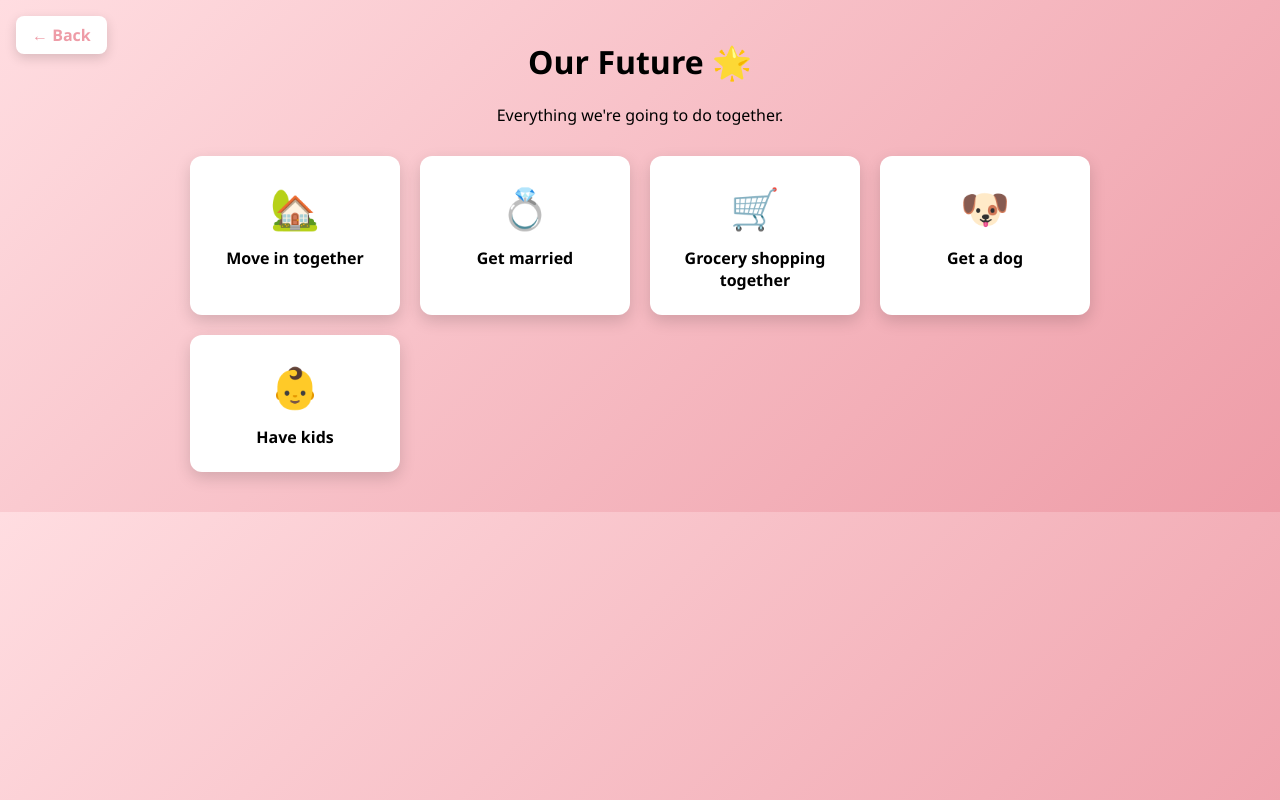
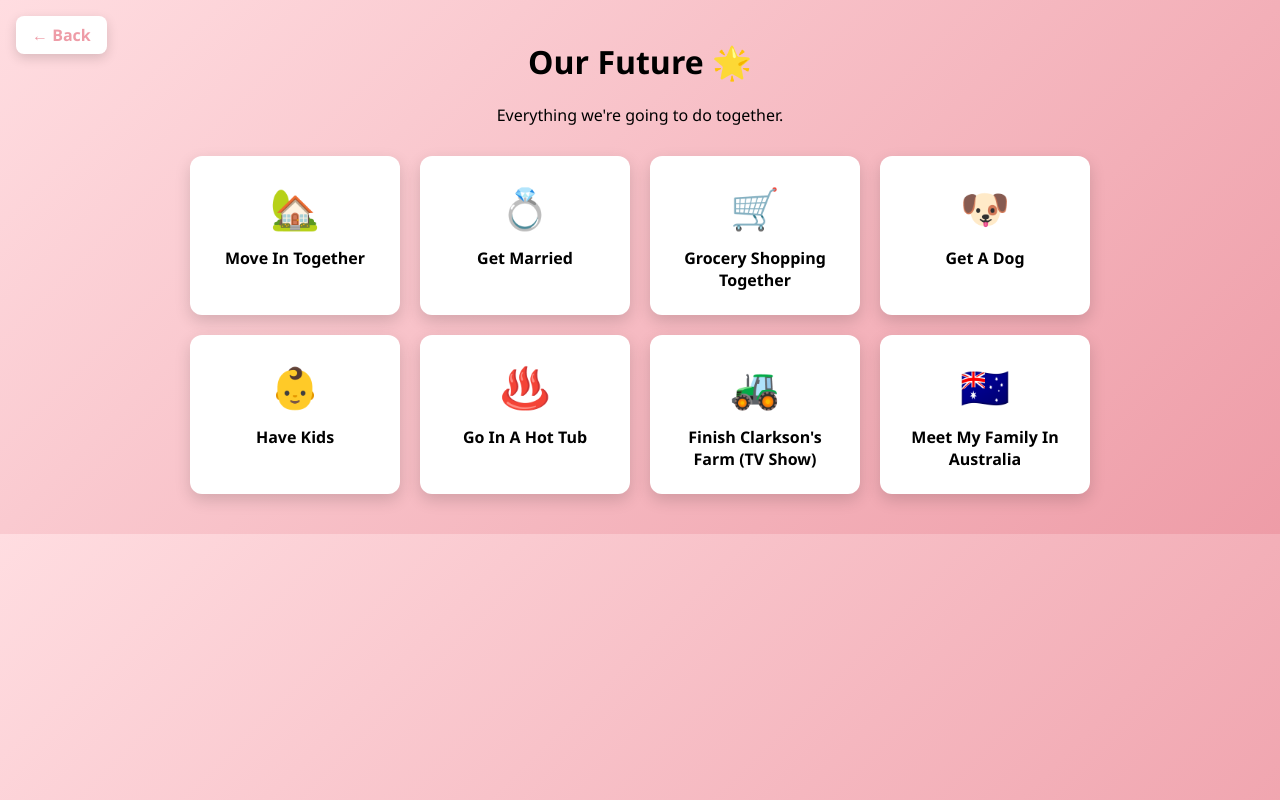
Before and after one commit to Joshuaplay/my-girlfriend-is-amazing, a plain HTML site: page future-plans.html in a window 1280 px wide. Drawn offline with Linux system fonts and the light colour scheme.

Commit message:
Add 3 more goals and capitalize all goal titles

```diff
--- a/future-plans.html
+++ b/future-plans.html
@@ -14,23 +14,35 @@
       <div class="goals-grid">
         <div class="goal-card">
           <div class="goal-icon">🏡</div>
-          <div class="goal-text">Move in together</div>
+          <div class="goal-text">Move In Together</div>
         </div>
         <div class="goal-card">
           <div class="goal-icon">💍</div>
-          <div class="goal-text">Get married</div>
+          <div class="goal-text">Get Married</div>
         </div>
         <div class="goal-card">
           <div class="goal-icon">🛒</div>
-          <div class="goal-text">Grocery shopping together</div>
+          <div class="goal-text">Grocery Shopping Together</div>
         </div>
         <div class="goal-card">
           <div class="goal-icon">🐶</div>
-          <div class="goal-text">Get a dog</div>
+          <div class="goal-text">Get A Dog</div>
         </div>
         <div class="goal-card">
           <div class="goal-icon">👶</div>
-          <div class="goal-text">Have kids</div>
+          <div class="goal-text">Have Kids</div>
+        </div>
+        <div class="goal-card">
+          <div class="goal-icon">♨️</div>
+          <div class="goal-text">Go In A Hot Tub</div>
+        </div>
+        <div class="goal-card">
+          <div class="goal-icon">🚜</div>
+          <div class="goal-text">Finish Clarkson's Farm (TV Show)</div>
+        </div>
+        <div class="goal-card">
+          <div class="goal-icon">🇦🇺</div>
+          <div class="goal-text">Meet My Family In Australia</div>
         </div>
       </div>
     </div>
```
